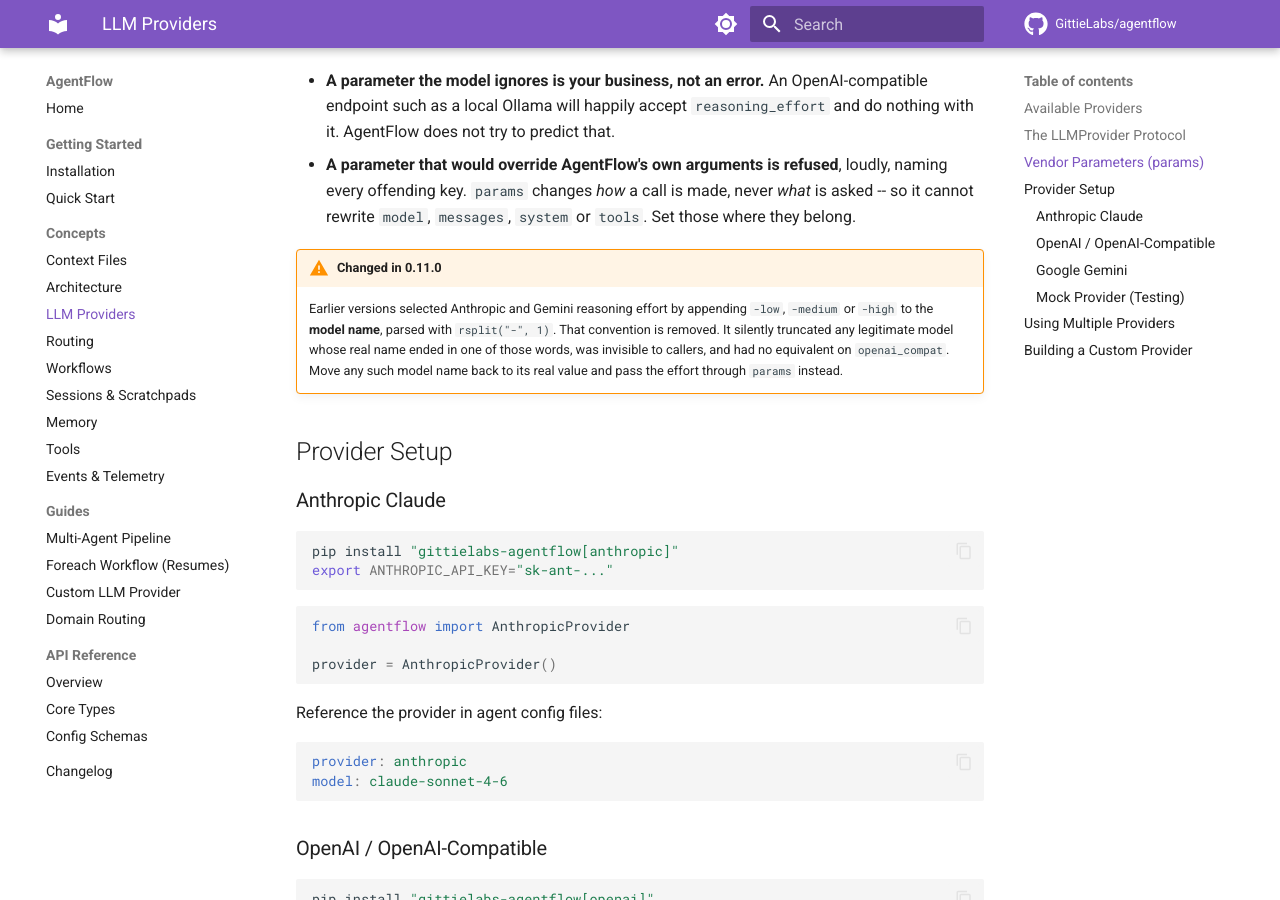
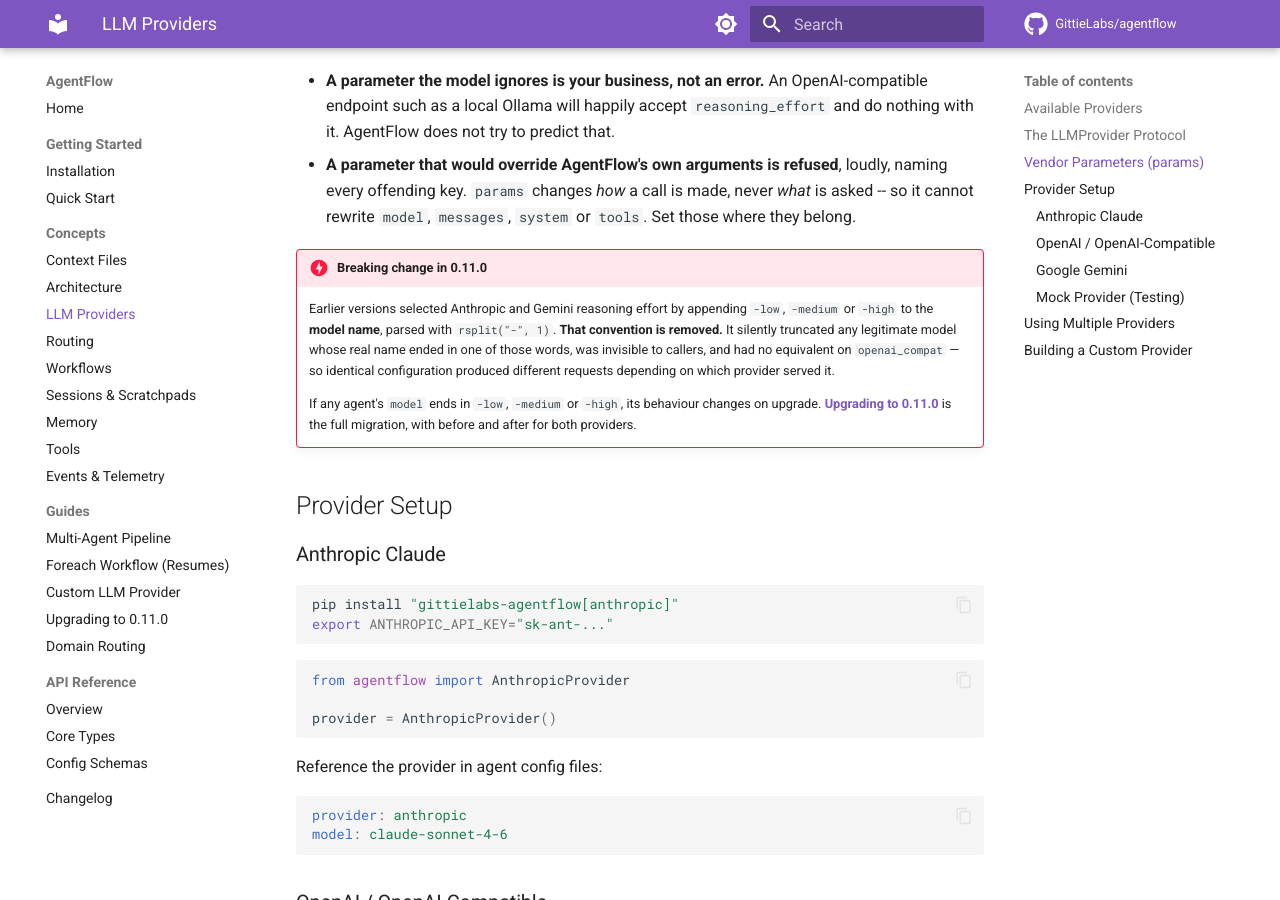
Before and after one commit to GittieLabs/agentflow, an MkDocs documentation site: the page built from docs/concepts/providers.md, in a window 1280 px wide and 900 px high, scrolled down 1644 px. Built offline with MkDocs 1.6.1 and Material for MkDocs 9.7.7, drawn with Linux system fonts in a browser that asks for light colours; comment, search, counter and statistics services are not loaded.

Commit message:
docs: explain the 0.11.0 breaking change properly (#11)
The suffix removal shipped with only a short admonition at the end of a
section, which is not enough for a change that silently alters behaviour
for anyone using a suffixed model name.

Adds guides/upgrading-to-0-11.md, in the nav: what changed and the three
defects that forced it, before/after migrations for Anthropic, Gemini
and front matter as rendered tabs, a grep users can run to find out
whether they are affected at all, and what they gain.

Also states the part that is easy to miss -- an unmigrated suffixed
model is now sent verbatim, is almost certainly not a real model, and
the call fails loudly rather than silently doing the wrong thing. That
noise is deliberate and worth saying out loud.

The providers.md admonition is promoted from warning to danger, names
the condition that makes a reader affected, and links the guide.

Docs-only: no version bump, no release. mkdocs build --strict clean, and
the tabbed/admonition markup verified in the built HTML rather than
assumed.


Claude-Session: https://claude.ai/code/session_01YMyk68KBNpKCULkoXtw7S5

Co-authored-by: Claude Opus 5 (1M context) <noreply@anthropic.com>

```diff
--- a/docs/concepts/providers.md
+++ b/docs/concepts/providers.md
@@ -72,12 +72,16 @@ Two rules are worth knowing:
   offending key. `params` changes *how* a call is made, never *what* is asked -- so it cannot
   rewrite `model`, `messages`, `system` or `tools`. Set those where they belong.
 
-!!! warning "Changed in 0.11.0"
+!!! danger "Breaking change in 0.11.0"
     Earlier versions selected Anthropic and Gemini reasoning effort by appending `-low`,
-    `-medium` or `-high` to the **model name**, parsed with `rsplit("-", 1)`. That convention is
-    removed. It silently truncated any legitimate model whose real name ended in one of those
-    words, was invisible to callers, and had no equivalent on `openai_compat`. Move any such model
-    name back to its real value and pass the effort through `params` instead.
+    `-medium` or `-high` to the **model name**, parsed with `rsplit("-", 1)`. **That convention is
+    removed.** It silently truncated any legitimate model whose real name ended in one of those
+    words, was invisible to callers, and had no equivalent on `openai_compat` — so identical
+    configuration produced different requests depending on which provider served it.
+
+    If any agent's `model` ends in `-low`, `-medium` or `-high`, its behaviour changes on upgrade.
+    **[Upgrading to 0.11.0](../guides/upgrading-to-0-11.md)** is the full migration, with before
+    and after for both providers.
 
 ## Provider Setup
 
--- a/mkdocs.yml
+++ b/mkdocs.yml
@@ -73,6 +73,7 @@ nav:
       - Multi-Agent Pipeline: guides/multi-agent-pipeline.md
       - Foreach Workflow (Resumes): guides/foreach-workflow.md
       - Custom LLM Provider: guides/custom-provider.md
+      - Upgrading to 0.11.0: guides/upgrading-to-0-11.md
       - Domain Routing: guides/domain-routing.md
   - API Reference:
       - Overview: api/index.md
```
Also changed, not shown: docs/guides/upgrading-to-0-11.md (added, +108 -0 lines).
